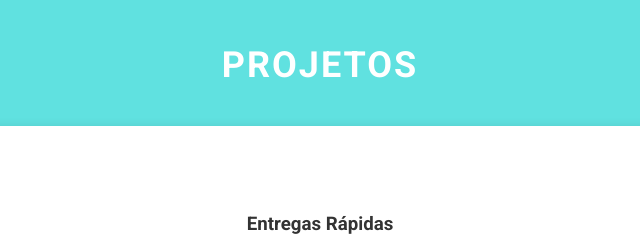
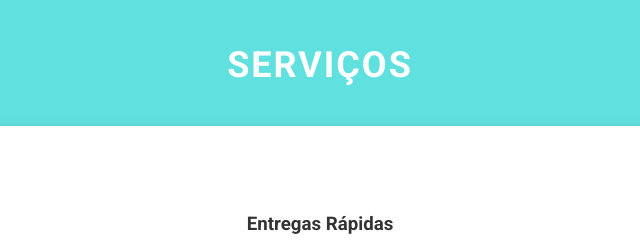
Before and after one commit to JeffHenriqueSouza/Site-Carlos, a plain HTML site: page projetos.html in a window 1280 px wide. Shown: the top 240 px of the page, 320-960 px from the left. Drawn offline with Linux system fonts and the light colour scheme.

Commit message:
first3  commit

```diff
--- a/projetos.html
+++ b/projetos.html
@@ -13,7 +13,7 @@
 
 <body>
     <header class="header-container">
-        <h1>Projetos</h1>
+        <h1>Serviços</h1>
         <section class="info-section">
             <h2>Serviços Oferecidos</h2>
 
```
